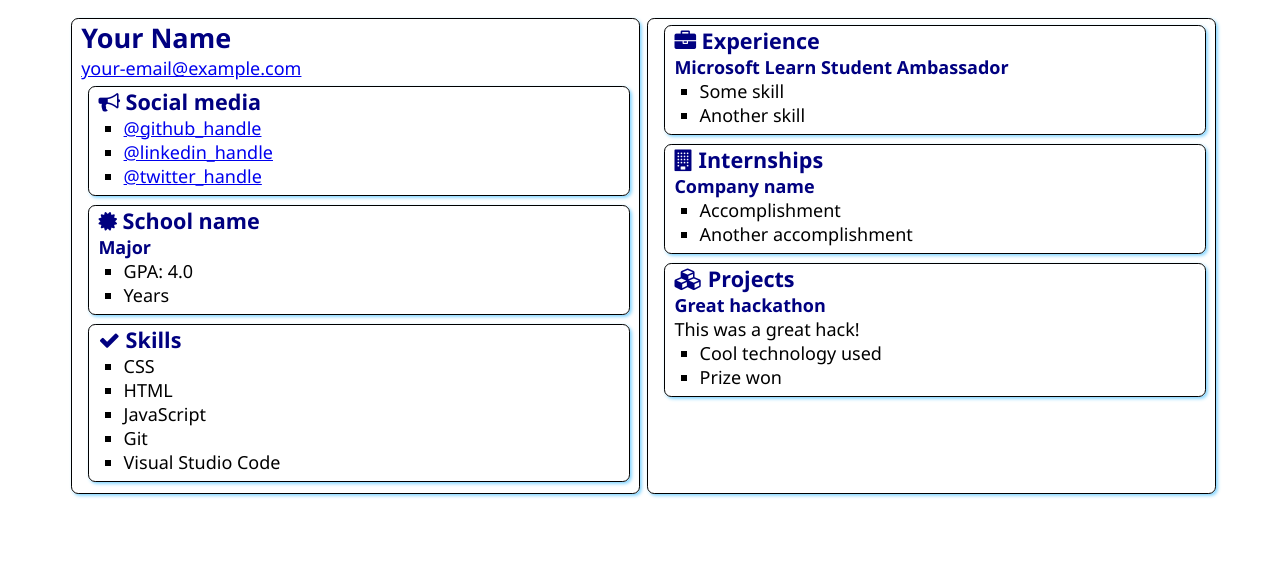
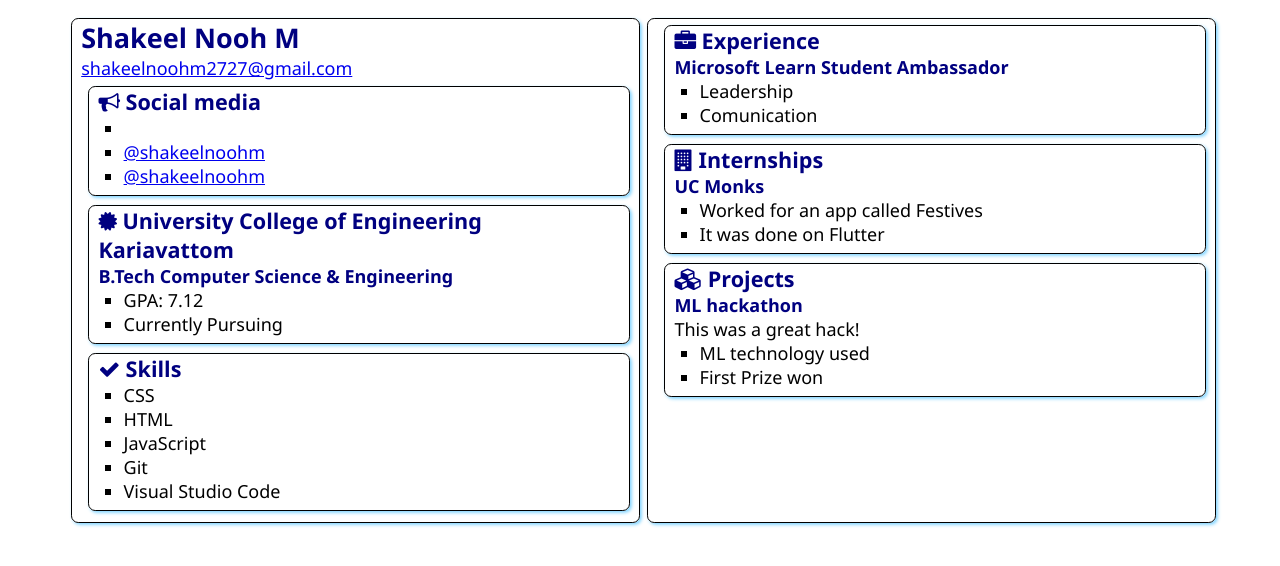
Before and after one commit to shakeelnoohm/SATechnicalOnboarding, a plain HTML site: page src/index.html in a window 1280 px wide. Drawn offline with Linux system fonts and the light colour scheme.

Commit message:
Resume Updated

```diff
--- a/src/index.html
+++ b/src/index.html
@@ -12,8 +12,8 @@
 <body>
     <main>
         <article class="box">
-            <h1>Your Name</h1>
-            <div><a href="mailto:your.email@example.com">your-email@example.com</a></div>
+            <h1>Shakeel Nooh M</h1>
+            <div><a href="mailto:your.email@example.com">shakeelnoohm2727@gmail.com</a></div>
 
             <section class="box">
                 <h2>
@@ -21,9 +21,9 @@
                     Social media
                 </h2>
                 <ul>
-                    <li><a href="https://github.com/<handle>">@github_handle</a></li>
-                    <li><a href="https://linkedin.com/in/<handle>">@linkedin_handle</a></li>
-                    <li><a href="https://twitter.com/<handle>">@twitter_handle</a></li>
+                    <li><a href="https://github.com/<handle>"@shakeelnoohm</a></li>
+                    <li><a href="https://linkedin.com/in/<handle>">@shakeelnoohm</a></li>
+                    <li><a href="https://twitter.com/<handle>">@shakeelnoohm</a></li>
                 </ul>
             </section>
 
@@ -31,12 +31,12 @@
                 <div class="education">
                     <h2>
                         <i class="fa fa-certificate" aria-hidden="true"></i>
-                        School name
+                        University College of Engineering Kariavattom
                     </h2>
-                    <h3>Major</h3>
+                    <h3>B.Tech Computer Science & Engineering</h3>
                     <ul>
-                        <li>GPA: 4.0</li>
-                        <li>Years</li>
+                        <li>GPA: 7.12</li>
+                        <li>Currently Pursuing</li>
                     </ul>
                 </div>
             </section>
@@ -63,8 +63,8 @@
                 </h2>
                 <h3>Microsoft Learn Student Ambassador</h3>
                 <ul>
-                    <li>Some skill</li>
-                    <li>Another skill</li>
+                    <li>Leadership</li>
+                    <li>Comunication</li>
                 </ul>
             </section>
             <section class="box">
@@ -73,10 +73,10 @@
                     Internships
                 </h2>
 
-                <h3>Company name</h3>
+                <h3>UC Monks</h3>
                 <ul>
-                    <li>Accomplishment</li>
-                    <li>Another accomplishment</li>
+                    <li>Worked for an app called Festives</li>
+                    <li>It was done on Flutter</li>
                 </ul>
             </section>
             <section class="box">
@@ -85,11 +85,11 @@
                     Projects
                 </h2>
 
-                <h3>Great hackathon</h3>
+                <h3>ML hackathon</h3>
                 <div>This was a great hack!</div>
                 <ul>
-                    <li>Cool technology used</li>
-                    <li>Prize won</li>
+                    <li>ML technology used</li>
+                    <li>First Prize won</li>
                 </ul>
             </section>
         </article>
```
